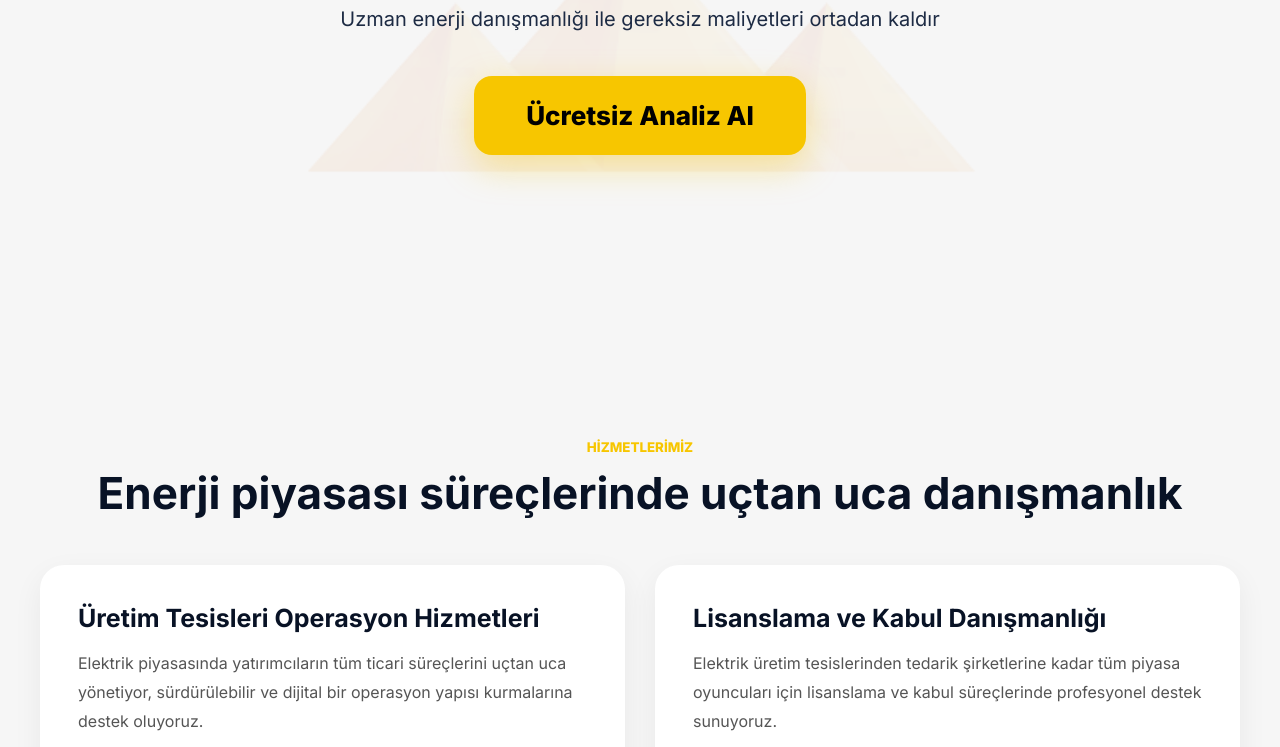
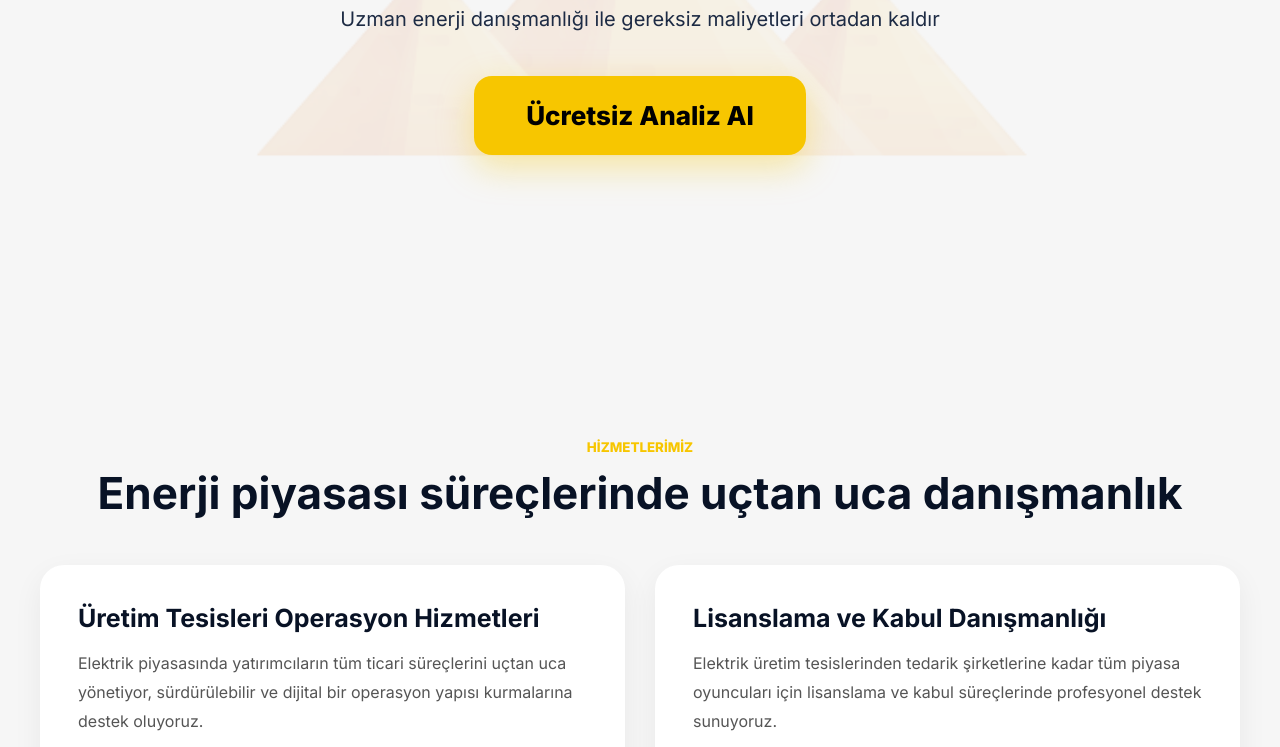
Before and after one commit to giza-site/giza-enerji-site, a plain HTML site: page index.html in a window 1280 px wide. Shown: the part 464-1211 px from the top of the page. Drawn offline with Linux system fonts and the light colour scheme.

Commit message:
Update index.html

```diff
--- a/index.html
+++ b/index.html
@@ -38,12 +38,12 @@
 }
 .hero-pyramid{
     position:absolute;
-    width:130%;
+    width:150%;
     max-width:none;
     left:50%;
-    bottom:-180px;
+    bottom:-220px;
     transform:translateX(-50%);
-    opacity:.07;
+    opacity:.10;
     z-index:1;
 }
 .hero-content{position:relative;z-index:2}
```
